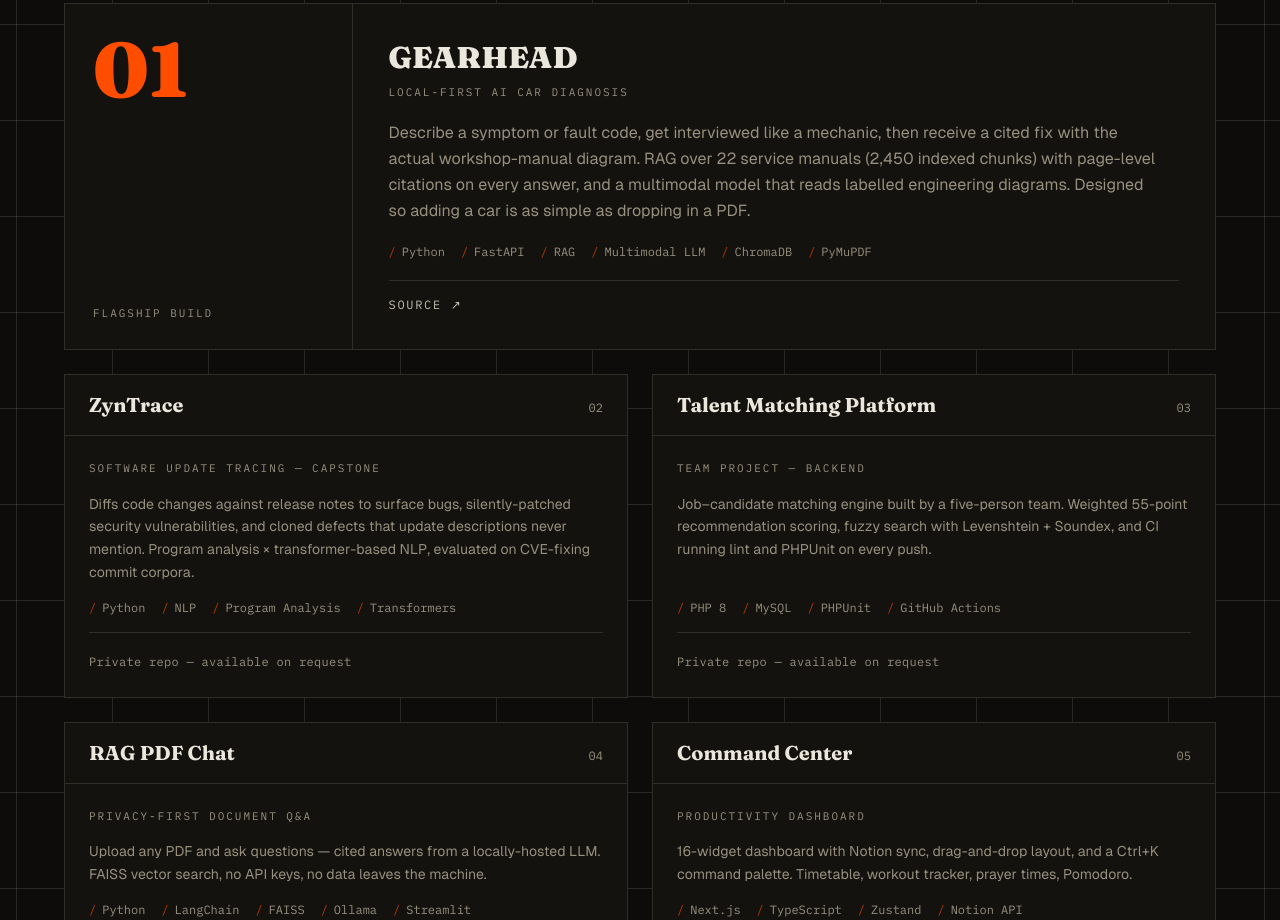
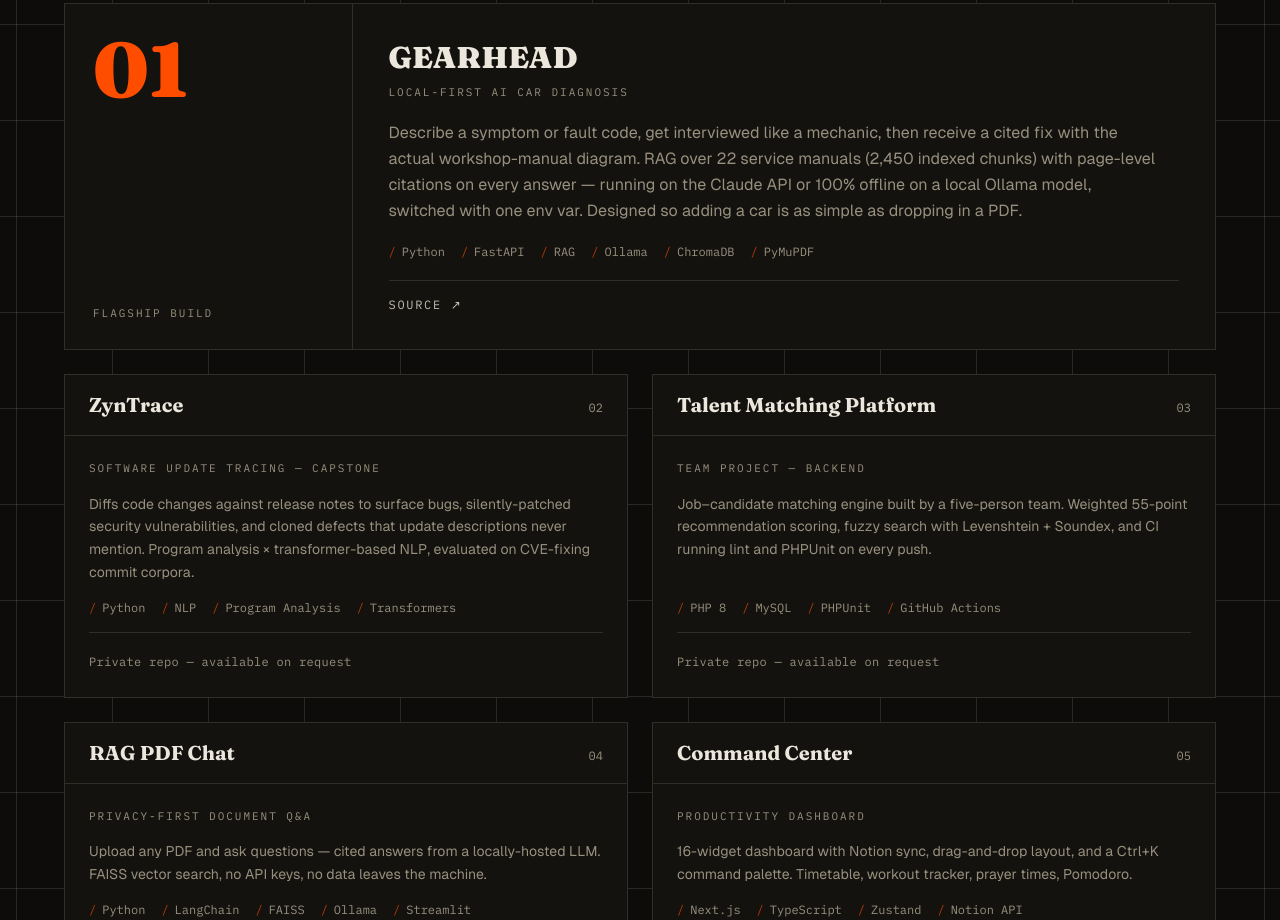
Before and after one commit to sa1701/portfolio, a Next.js app: page / in a window 1280 px wide. Shown: the part 1800-2720 px from the top of the page. Built offline with nearby package versions, Linux system fonts and the light colour scheme.

Commit message:
GEARHEAD card: offline Ollama mode in description + tech list

```diff
--- a/components/Projects.tsx
+++ b/components/Projects.tsx
@@ -24,8 +24,8 @@ const PROJECTS: Project[] = [
     designation: "Local-first AI car diagnosis",
     featured: true,
     description:
-      "Describe a symptom or fault code, get interviewed like a mechanic, then receive a cited fix with the actual workshop-manual diagram. RAG over 22 service manuals (2,450 indexed chunks) with page-level citations on every answer, and a multimodal model that reads labelled engineering diagrams. Designed so adding a car is as simple as dropping in a PDF.",
-    tech: ["Python", "FastAPI", "RAG", "Multimodal LLM", "ChromaDB", "PyMuPDF"],
+      "Describe a symptom or fault code, get interviewed like a mechanic, then receive a cited fix with the actual workshop-manual diagram. RAG over 22 service manuals (2,450 indexed chunks) with page-level citations on every answer — running on the Claude API or 100% offline on a local Ollama model, switched with one env var. Designed so adding a car is as simple as dropping in a PDF.",
+    tech: ["Python", "FastAPI", "RAG", "Ollama", "ChromaDB", "PyMuPDF"],
     github: "https://github.com/sa1701/gearhead",
   },
   {
```
